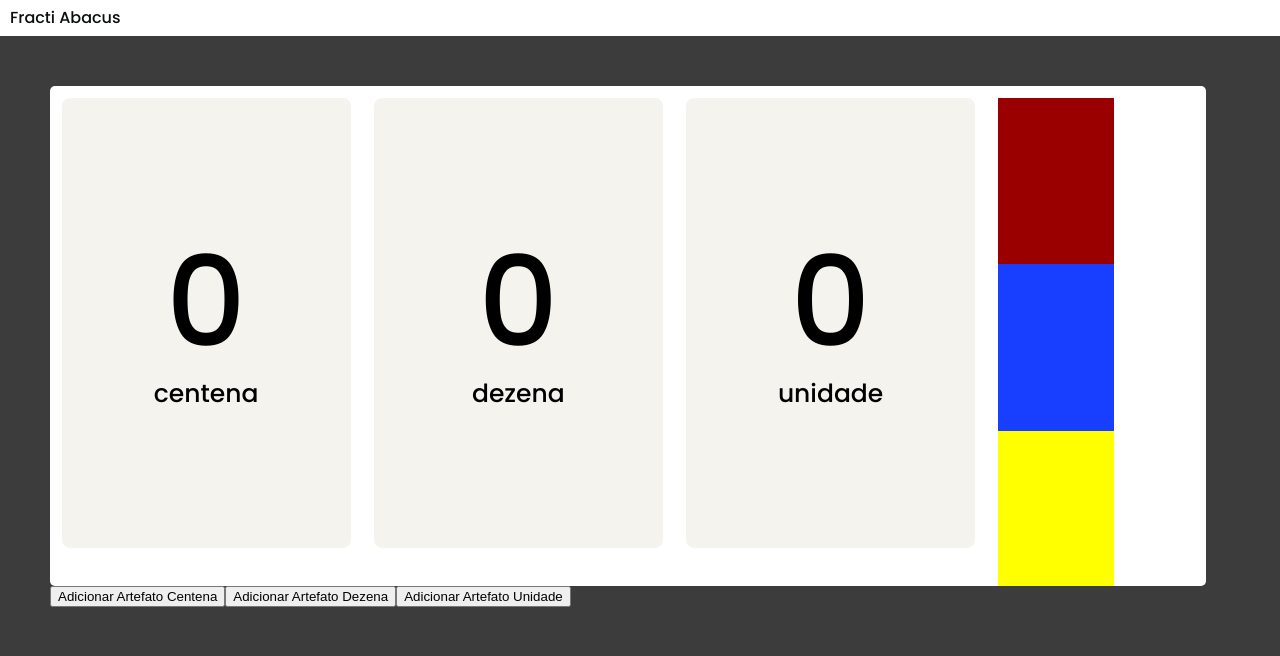
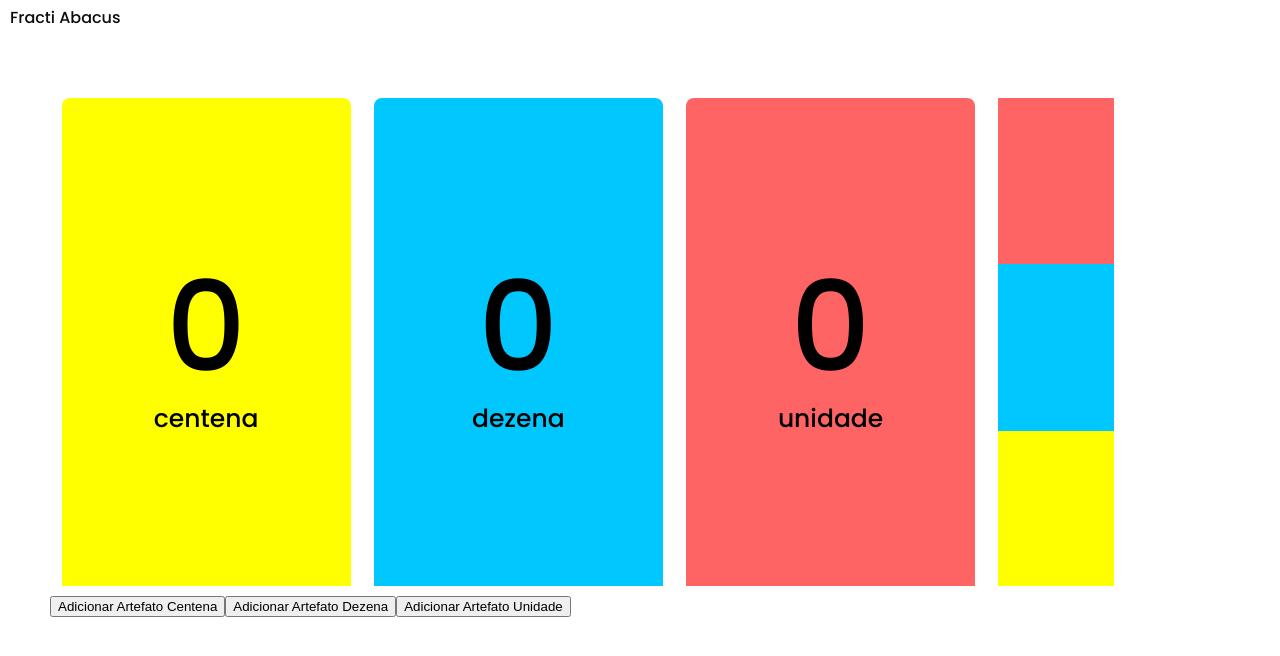
Before and after one commit to juniorsn1409/fractiabaci, a Next.js app: page / in a window 1280 px wide. Shown: the top 656 px of the page. Built offline with nearby package versions, Linux system fonts and the light colour scheme.

Commit message:
[PF-54] Arrumando estilização

```diff
--- a/public/globals.css
+++ b/public/globals.css
@@ -153,7 +153,7 @@ table {
   width: 100%;
   min-width: 100vh;
   min-height: 100vh;
-  background-color: var(--cinza-harpia)
+  background-color: var(--braco-isabelinea)
 }
 
 #mainBackground {
@@ -233,9 +233,9 @@ userSettings {
 /* começo Main */
 
 #mainContent {
-  flex: 2;
   background-color: var(--branco-paz);
   border-radius: 5px;
+  margin-bottom: 10px;
   overflow: hidden;
   width: 98%;
   height: 500px;
@@ -261,11 +261,11 @@ userSettings {
 }
 
 .primeiro {
-  background-color: var(--vermelho-guara);
+  background-color: var(--vermelho-ucari);
 }
 
 .segundo {
-  background-color: var(--azul-atlatico);
+  background-color: var(--azul-ararinha);
 
 }
 
--- a/src/components/Artefato/index.tsx
+++ b/src/components/Artefato/index.tsx
@@ -27,7 +27,7 @@ const Artefato = ({
         return 'var(--azul-atlatico)'
         break
       case 'centena':
-        return 'var(--amarelo-ipe)'
+        return 'var(--amarelo-sol)'
         break
       default:
         return 'var(--cinza-harpia)'
--- a/src/components/CasaDecimal/index.tsx
+++ b/src/components/CasaDecimal/index.tsx
@@ -6,16 +6,33 @@ interface CasaDecimalProps {
 }
 
 export default function CasaDecimal({ tipo, artefatos }: CasaDecimalProps) {
+  const handleColor = (tipo: string) => {
+    switch (tipo) {
+      case 'unidade':
+        return 'var(--vermelho-ucari)'
+        break
+      case 'dezena':
+        return 'var(--azul-ararinha)'
+        break
+      case 'centena':
+        return 'var(--amarelo-ipe)'
+        break
+      default:
+        return 'var(--braco-isabeline)'
+        break
+    }
+  }
+
   return (
     <motion.div
       id={tipo}
       style={{
         width: '25%',
-        height: '90%',
+        height: '100%',
         margin: '1%',
         borderRadius: '8px',
         transition: 'background-color 0.3s',
-        backgroundColor: 'var(--braco-isabeline)',
+        backgroundColor: `${handleColor(tipo)}`,
         display: 'flex',
         flexDirection: 'column',
         justifyContent: 'center',
```
